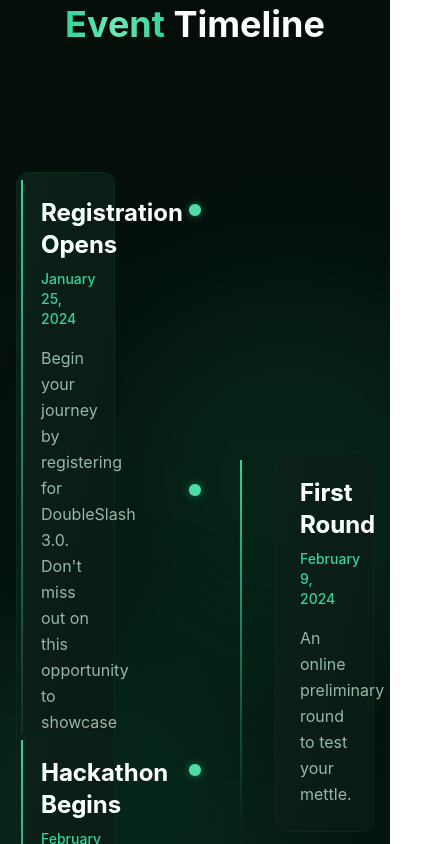
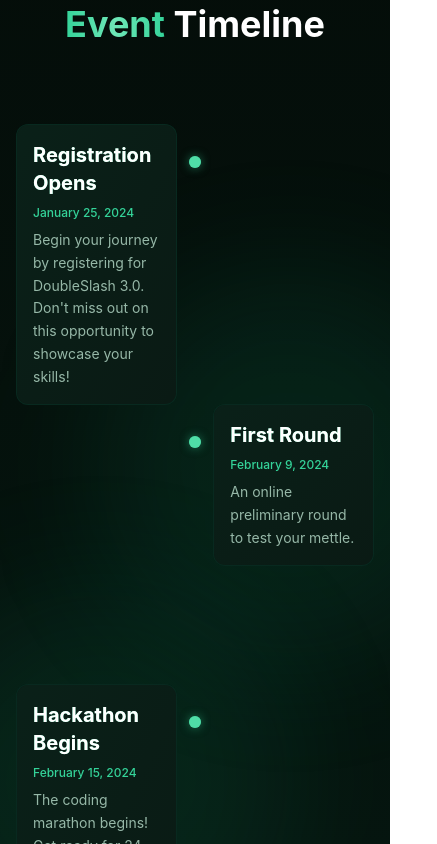
Before and after one commit to Ramesh-0/Pulse2k25, a React (Vite) app: page / in a window 390 px wide. Shown: the part 3280-4124 px from the top of the page, 437 px wide, since content can reach past the window. Built offline with nearby package versions, Linux system fonts and the light colour scheme.

Commit message:
fixed layout and animation for phones

```diff
--- a/package.json
+++ b/package.json
@@ -10,6 +10,7 @@
     "preview": "vite preview"
   },
   "dependencies": {
+    "@splinetool/react-spline": "^4.0.0",
     "framer-motion": "^11.0.8",
     "react": "^18.2.0",
     "react-dom": "^18.2.0",
--- a/src/components/Hero.jsx
+++ b/src/components/Hero.jsx
@@ -1,6 +1,7 @@
-import { useState, useEffect } from 'react';
+import { useState, useEffect, useRef } from 'react';
 import { motion } from 'framer-motion';
 import { Link } from 'react-router-dom';
+import Spline from '@splinetool/react-spline';
 
 const CountdownItem = ({ value, label }) => (
   <motion.div
@@ -25,6 +26,35 @@
     minutes: 0,
     seconds: 0
   });
+
+  const splineRef = useRef();
+  const sectionRef = useRef();
+
+  function onLoad(splineApp) {
+    splineRef.current = splineApp;
+  }
+
+  // Track mouse movements across the entire page
+  useEffect(() => {
+    const handleMouseMove = (event) => {
+      if (splineRef.current) {
+        // Get mouse coordinates
+        const x = event.clientX;
+        const y = event.clientY;
+
+        // Emit event to Spline with mouse position
+        splineRef.current.emitEvent('mousemove', { x, y });
+      }
+    };
+
+    // Add event listener to the window
+    window.addEventListener('mousemove', handleMouseMove);
+
+    // Cleanup
+    return () => {
+      window.removeEventListener('mousemove', handleMouseMove);
+    };
+  }, []);
 
   useEffect(() => {
     const targetDate = new Date('2025-04-24T00:00:00').getTime();
@@ -74,7 +104,10 @@
   };
 
   return (
-    <section className="min-h-screen pt-24 pb-16 relative bg-gradient-to-b from-[#040d09] to-[#071912] overflow-hidden">
+    <section
+      ref={sectionRef}
+      className="min-h-screen pt-24 pb-16 relative bg-gradient-to-b from-[#040d09] to-[#071912] overflow-hidden"
+    >
       {/* Background decorative elements */}
       <div className="absolute inset-0">
         <div className="absolute top-1/4 -left-1/4 w-[500px] h-[500px] bg-emerald-500/10 rounded-full blur-3xl" />
@@ -82,11 +115,20 @@
         <div className="absolute top-1/2 left-1/2 -translate-x-1/2 -translate-y-1/2 w-[800px] h-[800px] bg-emerald-500/5 rounded-full blur-3xl" />
       </div>
 
+      {/* 3D Robot Model */}
+      <div className="absolute left-0 top-1/2 -translate-y-1/2 w-[600px] h-[600px] hidden lg:block">
+        <Spline
+          scene="https://prod.spline.design/OZG4wgFZT11nQKMJ/scene.splinecode"
+          className="w-full h-full"
+          onLoad={onLoad}
+        />
+      </div>
+
       <motion.div
         variants={containerVariants}
         initial="hidden"
         animate="visible"
-        className="container mx-auto px-4 relative"
+        className="container mx-auto px-4 relative lg:ml-[400px]"
       >
         <motion.div variants={itemVariants} className="text-center mb-8">
           <h1 className="text-4xl md:text-6xl lg:text-7xl font-bold mb-4">
--- a/src/components/Timeline.jsx
+++ b/src/components/Timeline.jsx
@@ -28,63 +28,40 @@
     }
   };
 
-  const dotVariants = {
-    hidden: { scale: 0 },
-    visible: {
-      scale: 1,
-      transition: {
-        delay: 0.2,
-        duration: 0.4,
-        type: "spring",
-        stiffness: 200
-      }
-    }
-  };
-
-  const lineVariants = {
-    hidden: { scaleY: 0, originY: 0 },
-    visible: {
-      scaleY: 1,
-      transition: {
-        delay: 0.4,
-        duration: 0.6,
-        ease: "easeOut"
-      }
-    }
-  };
-
   return (
     <motion.div
       ref={ref}
       initial="hidden"
       animate={inView ? "visible" : "hidden"}
       variants={variants}
-      className={`absolute ${isLeft ? 'left-0' : 'right-0'} w-[calc(50%-40px)]`}
+      className={`absolute w-[46%] md:w-[calc(50%-40px)] ${
+        isLeft
+          ? 'left-0'
+          : 'right-0'
+      }`}
       style={{
         top: `${index * 280}px`
       }}
     >
       {/* Content */}
-      <div className={`${isLeft ? 'mr-10' : 'ml-10'} bg-[#0a1a14] rounded-xl p-6
+      <div className={`${
+        isLeft
+          ? 'mr-1 md:mr-10'
+          : 'ml-1 md:ml-10'
+        } bg-[#0a1a14] rounded-xl p-4 md:p-6
         border border-emerald-900/30 backdrop-blur-sm
         hover:border-emerald-400/50 transition-all duration-300
         hover:shadow-[0_0_25px_rgba(52,211,153,0.15)] hover:-translate-y-1
         group`}>
         <div className="absolute inset-0 bg-gradient-to-br from-emerald-600/5 to-transparent rounded-xl" />
-        <h3 className="text-2xl font-bold text-white mb-2 relative
+        <h3 className="text-xl md:text-2xl font-bold text-white mb-2 relative
                      bg-gradient-to-r from-emerald-400 to-emerald-300 bg-clip-text
                      group-hover:text-transparent transition-all duration-300">
           {title}
         </h3>
-        <p className="text-emerald-400 text-sm mb-4 font-medium relative">{date}</p>
-        <p className="text-emerald-100/70 leading-relaxed relative">{description}</p>
+        <p className="text-emerald-400 text-xs md:text-sm mb-2 md:mb-4 font-medium relative">{date}</p>
+        <p className="text-emerald-100/70 text-sm md:text-base leading-relaxed relative">{description}</p>
       </div>
-
-      {/* Vertical line for mobile */}
-      <motion.div
-        variants={lineVariants}
-        className="absolute left-[5px] top-2 bottom-0 w-0.5 bg-gradient-to-b from-emerald-400 to-transparent md:hidden"
-      />
     </motion.div>
   );
 };
@@ -145,6 +122,18 @@
     }
   };
 
+  const dotVariants = {
+    hidden: { scale: 0 },
+    visible: {
+      scale: 1,
+      transition: {
+        duration: 0.4,
+        type: "spring",
+        stiffness: 200
+      }
+    }
+  };
+
   return (
     <section className="py-20 relative bg-gradient-to-b from-[#040d09] to-[#071912]">
       <div className="container mx-auto px-4">
@@ -155,9 +144,10 @@
         </div>
 
         <motion.h2
-          initial={{ opacity: 0, y: 20 }}
-          animate={{ opacity: 1, y: 0 }}
-          className="text-4xl md:text-5xl font-bold text-center mb-32 relative"
+          initial="hidden"
+          animate="visible"
+          variants={titleVariants}
+          className="text-4xl md:text-5xl font-bold text-center mb-20 md:mb-32 relative"
         >
           <span className="bg-gradient-to-r from-emerald-400 via-emerald-300 to-emerald-400 bg-clip-text text-transparent">Event</span>
           {" "}
@@ -165,27 +155,29 @@
         </motion.h2>
 
         <div ref={containerRef} className="relative" style={{ height: `${events.length * 280}px` }}>
-          {/* Center line container */}
-          <div className="absolute left-1/2 top-0 bottom-0 -translate-x-1/2 w-1">
-            {/* Animated vertical line */}
+          {/* Center line */}
+          <div className="absolute left-0 right-0 mx-auto w-[2px] top-0 bottom-0">
             <motion.div
               style={{ height: lineHeight }}
               className="absolute inset-0 w-full bg-gradient-to-b from-emerald-400 to-emerald-500/50 origin-top"
             />
+          </div>
 
-            {/* Static dots */}
+          {/* Separate dots component */}
           {events.map((_, index) => (
-              <div
+            <motion.div
               key={`dot-${index}`}
-                className="absolute w-3 h-3 left-1/2 -translate-x-1/2"
+              initial="hidden"
+              animate="visible"
+              variants={dotVariants}
+              className="absolute w-3 h-3 left-0 right-0 mx-auto z-10"
               style={{ top: `${index * 280 + 32}px` }}
             >
               <div className="w-full h-full rounded-full bg-emerald-400 shadow-[0_0_10px_rgba(52,211,153,0.5)]" />
               <div className="absolute inset-0 rounded-full bg-emerald-400 animate-ping opacity-75" />
               <div className="absolute inset-0 rounded-full bg-emerald-300 animate-pulse opacity-40" />
-              </div>
+            </motion.div>
           ))}
-          </div>
 
           {/* Timeline events */}
           {events.map((event, index) => (
```
Also changed, not shown: 1 other file (tests, documents, lock files or other folders). Lines whose indentation alone changed are shown as unchanged.
